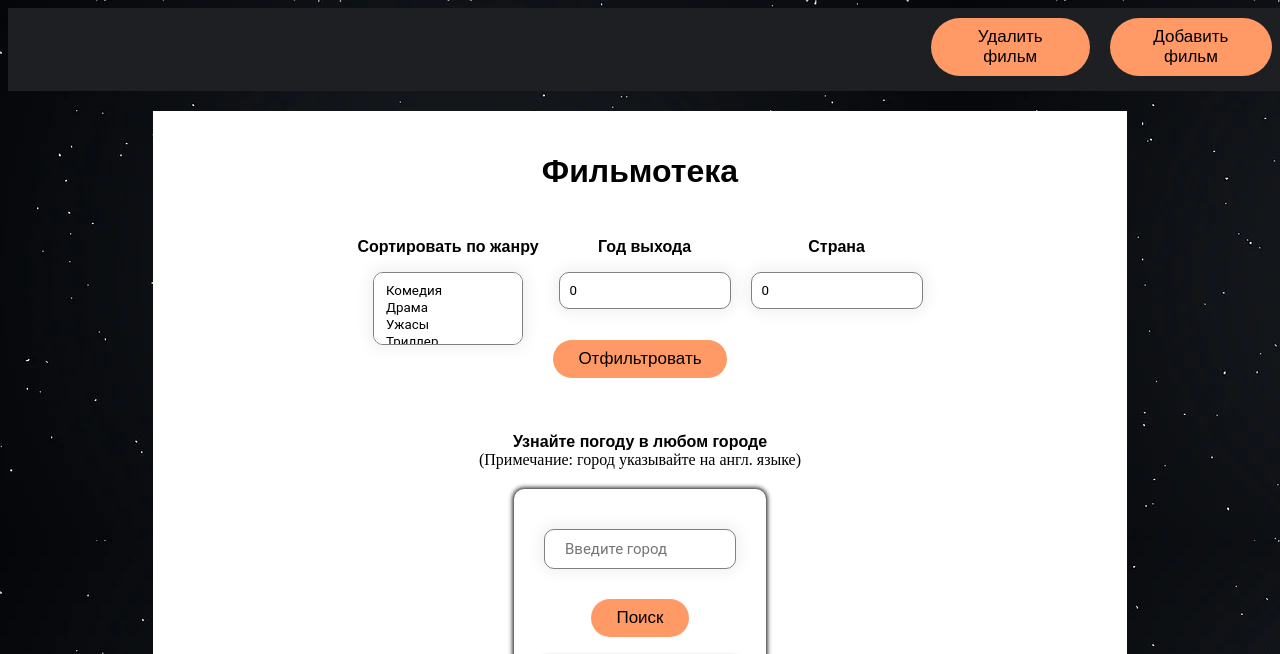
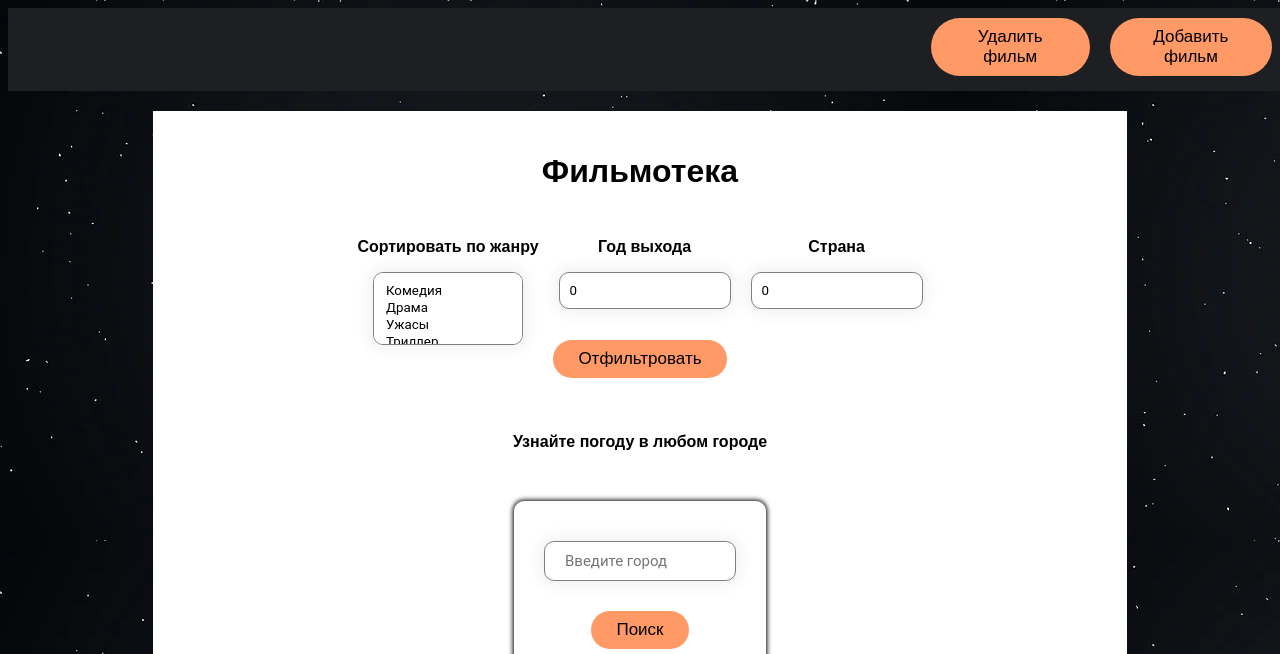
Before and after one commit to y-khln/filmoteka, a plain HTML site: page index.html in a window 1280 px wide. Shown: the top 654 px of the page. Drawn offline with Linux system fonts and the light colour scheme.

Commit message:
Update index.html

```diff
--- a/index.html
+++ b/index.html
@@ -45,7 +45,6 @@
 
         <!--API-->
         <div id="checkWeather">Узнайте погоду в любом городе</div>
-        <div id="checkWeather1">(Примечание: город указывайте на англ. языке)</div>
         <div id="apiBlock">
             <div id="searchContainer">
                 <form action='check.php'>
```
